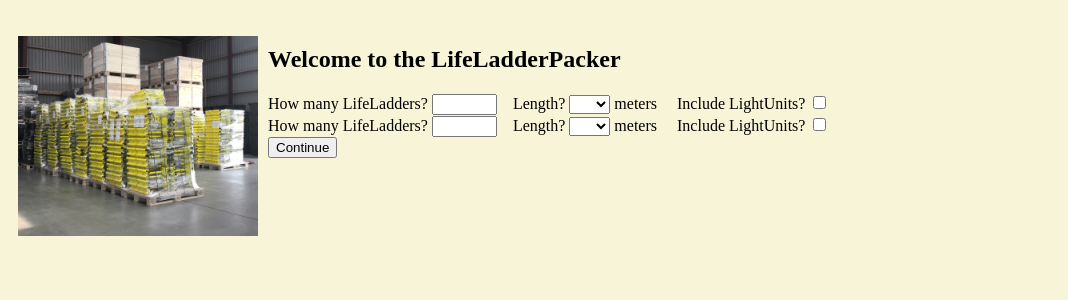
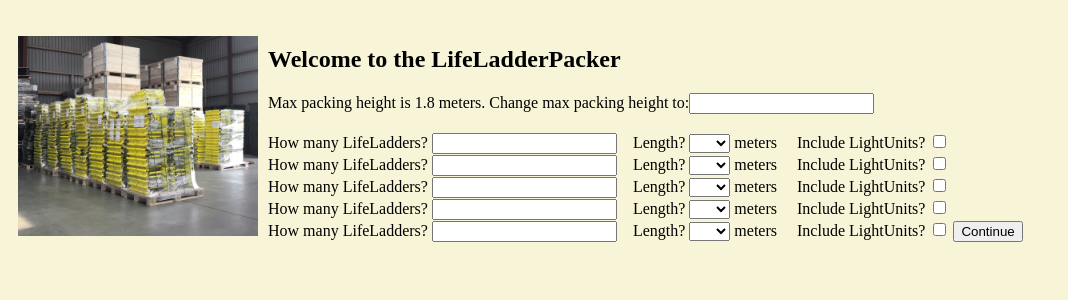
Before and after one commit to Baunbaunbaun/LifeladderPacker, a Flask app: page / in a window 1280 px wide. Shown: the top 300 px of the page, without its empty margins (0-1068 px from the left). Run offline with Flask 2, Linux system fonts and the light colour scheme.

Commit message:
now we dont get input errors from the HTML form :-)

```diff
--- a/lifeladderpacking.egg-info/SOURCES.txt
+++ b/lifeladderpacking.egg-info/SOURCES.txt
@@ -17,3 +17,6 @@
 lifeladderpacking.egg-info/not-zip-safe
 lifeladderpacking.egg-info/requires.txt
 lifeladderpacking.egg-info/top_level.txt
+lifeladderpacking/static/packing1.jpg
+lifeladderpacking/templates/index.html
+lifeladderpacking/templates/pack.html
--- a/lifeladderpacking/Shipment.py
+++ b/lifeladderpacking/Shipment.py
@@ -9,6 +9,11 @@
 
     # initialize a shipment
     def __init__(self, ladderLst):
+
+        try:
+            assert(ladderLst)
+        except:
+            raise ValueError
 
         self.ladders = ladderLst
         self.pallets = []
--- a/lifeladderpacking/__init__.py
+++ b/lifeladderpacking/__init__.py
@@ -1,9 +1,10 @@
 import os
 from flask import Flask, request, render_template, Markup
-
+from functools import reduce
 from datetime import datetime
 from lifeladderpacking.lifeladderApp import ladderLogic
 from lifeladderpacking.UI import palletsInShipmentAsOneString
+from lifeladderpacking.AppData import maxPackingHeight
 
 def create_app(test_config=None):
     # create and configure the app
@@ -32,18 +33,62 @@
 
     @app.route('/pack')
     def pack():
-        order1 = [int(request.args.get('amount1')), int(float(request.args.get('length1'))*1000)]
-        lights1 = (request.args.get('lights1') == 'on') ; 1, 0
-        order1.append(lights1)
+        global maxPackingHeight
 
-        order2 = [int(request.args.get('amount2')), int(float(request.args.get('length2'))*1000)]
-        lights2 = (request.args.get('lights2') == 'on') ; 1, 0
-        order2.append(lights2)
+        try:
+            maxPackingHeight = int(float(request.args.get('newMaxHeight'))*1000)
+        except:
+            pass
 
-        allOrders = [order1, order2]
-        myShipment = ladderLogic(allOrders)
-        palletsString = palletsInShipmentAsOneString(myShipment)
-        palletsString = Markup(palletsString.replace('\n', '<br>'))
+        maxHeight = maxPackingHeight
+
+        allOrders = []
+        try:
+            order1 = [int(request.args.get('amount1')), int(float(request.args.get('length1'))*1000)]
+            lights1 = (request.args.get('lights1') == 'on') ; 1, 0
+            order1.append(lights1)
+            allOrders.append(order1)
+        except:
+            pass
+
+        try:
+            order2 = [int(request.args.get('amount2')), int(float(request.args.get('length2'))*1000)]
+            lights2 = (request.args.get('lights2') == 'on') ; 1, 0
+            order2.append(lights2)
+            allOrders.append(order2)
+        except:
+            pass
+
+        try:
+            order3 = [int(request.args.get('amount3')), int(float(request.args.get('length3'))*1000)]
+            lights3 = (request.args.get('lights3') == 'on') ; 1, 0
+            order3.append(lights3)
+            allOrders.append(order3)
+        except:
+            pass
+
+        try:
+            order4 = [int(request.args.get('amount4')), int(float(request.args.get('length4'))*1000)]
+            lights4 = (request.args.get('lights4') == 'on') ; 1, 0
+            order4.append(lights4)
+            allOrders.append(order4)
+        except:
+            pass
+
+        try:
+            order5 = [int(request.args.get('amount5')), int(float(request.args.get('length5'))*1000)]
+            lights5 = (request.args.get('lights5') == 'on') ; 1, 0
+            order5.append(lights5)
+            allOrders.append(order5)
+        except:
+            pass
+
+        try:
+            myShipment = ladderLogic(allOrders)
+            palletsString = palletsInShipmentAsOneString(myShipment)
+            palletsString = Markup(palletsString.replace('\n', '<br>'))
+        except:
+            return render_template("/index.html")
 
         return render_template('pack.html', **locals())
 
--- a/lifeladderpacking/lifeladderApp.py
+++ b/lifeladderpacking/lifeladderApp.py
@@ -10,6 +10,12 @@
 from lifeladderpacking.Shipment import Shipment
 
 def ladderLogic(lst):
+
+    try:
+        assert(lst)
+    except:
+        return ValueError
+
     orderInLadders = createListOfLadders(lst)
     # create shipment
     myShipment = Shipment(orderInLadders)
--- a/lifeladderpacking/templates/index.html
+++ b/lifeladderpacking/templates/index.html
@@ -16,9 +16,10 @@
     <img src="{{url_for('static', filename='packing1.jpg')}}" alt="The LifeLadder packing environment">
     <h2>Welcome to the LifeLadderPacker</h2>
     <form action="/pack">
-
-        How many LifeLadders? <input type='text' name='amount1' size="5">&nbsp;&nbsp;&nbsp;
-        Length? <select name="length1"><option value="" class="placeholder" disabled  selected='selected'></option>
+        Max packing height is 1.8 meters. Change max packing height to:<input type="number" step="0.01" name='newMaxHeight' size="5">
+        <br><br>
+        How many LifeLadders? <input type='number' name='amount1' size="5" min="1">&nbsp;&nbsp;&nbsp;
+        Length? <select name="length1"><option value="0" class="placeholder" disabled  selected='selected'></option>
                 <option value="1.5" >1.5</option><option value="1.8" >1.8</option><option value="2.1" >2.1</option><option value="2.4" >2.4</option>
                 <option value="2.7" >2.7</option><option value="3.0" >3.0</option><option value="3.3" >3.3</option><option value="3.6" >3.6</option>
                 <option value="3.9" >3.9</option><option value="4.2" >4.2</option><option value="4.5" >4.5</option><option value="4.8" >4.8</option>
@@ -28,8 +29,11 @@
                 <option value="8.7" >8.7</option><option value="9.0" >9.0</option></select> meters &nbsp;&nbsp;&nbsp;
         Include LightUnits? <input type='checkbox' name='lights1'>
         <br>
-        How many LifeLadders? <input type='text' name='amount2' size="5">&nbsp;&nbsp;&nbsp;
-        Length? <select name="length2"><option value="" class="placeholder" disabled  selected='selected'></option>
+
+
+
+        How many LifeLadders? <input type='number' id='amount2' name='amount2' size="5" min="1">&nbsp;&nbsp;&nbsp;
+        Length? <select name="length2"><option value="0" class="placeholder" disabled  selected='selected'></option>
                 <option value="1.5" >1.5</option><option value="1.8" >1.8</option><option value="2.1" >2.1</option><option value="2.4" >2.4</option>
                 <option value="2.7" >2.7</option><option value="3.0" >3.0</option><option value="3.3" >3.3</option><option value="3.6" >3.6</option>
                 <option value="3.9" >3.9</option><option value="4.2" >4.2</option><option value="4.5" >4.5</option><option value="4.8" >4.8</option>
@@ -41,6 +45,40 @@
         <br>
 
 
+
+        How many LifeLadders? <input type='number' name='amount3' size="5" min="1">&nbsp;&nbsp;&nbsp;
+        Length? <select name="length3"><option value="0" class="placeholder" disabled  selected='selected'></option>
+                <option value="1.5" >1.5</option><option value="1.8" >1.8</option><option value="2.1" >2.1</option><option value="2.4" >2.4</option>
+                <option value="2.7" >2.7</option><option value="3.0" >3.0</option><option value="3.3" >3.3</option><option value="3.6" >3.6</option>
+                <option value="3.9" >3.9</option><option value="4.2" >4.2</option><option value="4.5" >4.5</option><option value="4.8" >4.8</option>
+                <option value="5.1" >5.1</option><option value="5.4" >5.4</option><option value="5.7" >5.7</option><option value="6.0" >6.0</option>
+                <option value="6.3" >6.3</option><option value="6.6" >6.6</option><option value="6.9" >6.9</option><option value="7.2" >7.2</option>
+                <option value="7.5" >7.5</option><option value="7.8" >7.8</option><option value="8.1" >8.1</option><option value="8.4" >8.4</option>
+                <option value="8.7" >8.7</option><option value="9.0" >9.0</option></select> meters &nbsp;&nbsp;&nbsp;
+        Include LightUnits? <input type='checkbox' name='lights3'>
+        <br>
+        How many LifeLadders? <input type='number' name='amount4' size="5" min="1">&nbsp;&nbsp;&nbsp;
+        Length? <select name="length4"><option value="0" class="placeholder" disabled  selected='selected'></option>
+                <option value="1.5" >1.5</option><option value="1.8" >1.8</option><option value="2.1" >2.1</option><option value="2.4" >2.4</option>
+                <option value="2.7" >2.7</option><option value="3.0" >3.0</option><option value="3.3" >3.3</option><option value="3.6" >3.6</option>
+                <option value="3.9" >3.9</option><option value="4.2" >4.2</option><option value="4.5" >4.5</option><option value="4.8" >4.8</option>
+                <option value="5.1" >5.1</option><option value="5.4" >5.4</option><option value="5.7" >5.7</option><option value="6.0" >6.0</option>
+                <option value="6.3" >6.3</option><option value="6.6" >6.6</option><option value="6.9" >6.9</option><option value="7.2" >7.2</option>
+                <option value="7.5" >7.5</option><option value="7.8" >7.8</option><option value="8.1" >8.1</option><option value="8.4" >8.4</option>
+                <option value="8.7" >8.7</option><option value="9.0" >9.0</option></select> meters &nbsp;&nbsp;&nbsp;
+        Include LightUnits? <input type='checkbox' name='lights4'>
+        <br>
+        How many LifeLadders? <input type='number' name='amount5' size="5" min="1">&nbsp;&nbsp;&nbsp;
+        Length? <select name="length5"><option value="0" class="placeholder" disabled  selected='selected'></option>
+                <option value="1.5" >1.5</option><option value="1.8" >1.8</option><option value="2.1" >2.1</option><option value="2.4" >2.4</option>
+                <option value="2.7" >2.7</option><option value="3.0" >3.0</option><option value="3.3" >3.3</option><option value="3.6" >3.6</option>
+                <option value="3.9" >3.9</option><option value="4.2" >4.2</option><option value="4.5" >4.5</option><option value="4.8" >4.8</option>
+                <option value="5.1" >5.1</option><option value="5.4" >5.4</option><option value="5.7" >5.7</option><option value="6.0" >6.0</option>
+                <option value="6.3" >6.3</option><option value="6.6" >6.6</option><option value="6.9" >6.9</option><option value="7.2" >7.2</option>
+                <option value="7.5" >7.5</option><option value="7.8" >7.8</option><option value="8.1" >8.1</option><option value="8.4" >8.4</option>
+                <option value="8.7" >8.7</option><option value="9.0" >9.0</option></select> meters &nbsp;&nbsp;&nbsp;
+        Include LightUnits? <input type='checkbox' name='lights5'>
+
         <input type='submit' value='Continue'>
     </form>
 </body>
--- a/lifeladderpacking/templates/pack.html
+++ b/lifeladderpacking/templates/pack.html
@@ -2,9 +2,7 @@
 <html lang="en">
 
 <body>
-    <h3>You are packing:</h3>
-    <b>{{order1[0]}}</b> LifeLadders&reg; of length <b>{{order1[1]/1000}}</b> meters. LightUnits included? <b>{{order1[2]}}</b><br>
-    <b>{{order2[0]}}</b> LifeLadders&reg; of length <b>{{order2[1]/1000}}</b> meters. LightUnits included? <b>{{order2[2]}}</b><br><br>
+    <h3>You are packing with max height {{maxHeight}}:</h3>
     {{palletsString}}
 </body>
 
```
Also changed, not shown: setup.py (+6 -2 lines), build/lib/lifeladderpacking/Pallet.py, build/lib/lifeladderpacking/UI.py, build/lib/lifeladderpacking/__init__.py, build/lib/lifeladderpacking/lifeladderApp.py, 3 other files.
